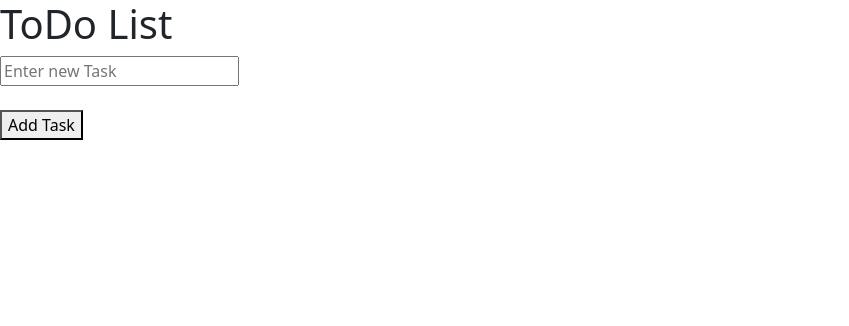
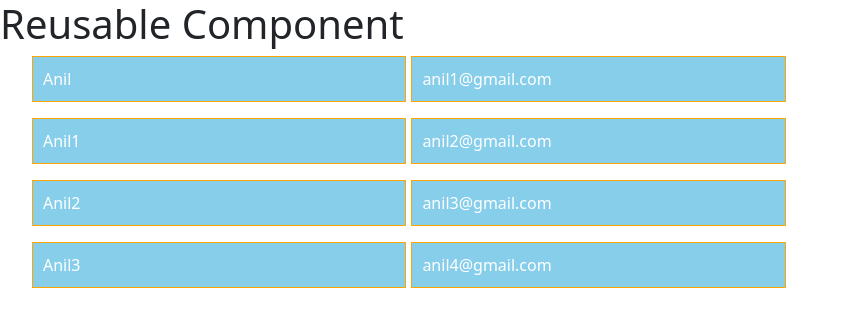
Before and after one commit to j4sumit/angularPractice, an Angular app: page / in a window 1280 px wide. Shown: the top 326 px of the page, without its empty margins (0-849 px from the left). Built offline with nearby package versions, Linux system fonts and the light colour scheme.

Commit message:
Resuable Component

```diff
--- a/src/app/app.component.html
+++ b/src/app/app.component.html
@@ -1,7 +1,4 @@
-<h1>ToDo List</h1>
-<input type="text" placeholder="Enter new Task"#task>
-<br><br>
-<button (click)="addTask(task.value)">Add Task</button>
-<ul *ngFor="let item of list">
-    <li>{{item.name}} <button (click)="removeItem(item.id)">remove item</button></li>
+<h1>Reusable Component</h1>
+<ul *ngFor="let user of userDataisl">
+    <app-child [data]="user"></app-child>
 </ul>
--- a/src/app/app.component.ts
+++ b/src/app/app.component.ts
@@ -9,13 +9,10 @@ import { Component } from '@angular/core'
 })
 export class AppComponent {
   title = 'Angular 14';
-list:any[]=[];
-  addTask(data:string){
-    this.list.push({id:this.list.length, name :data})
-console.log(this.list)
-  }
-  removeItem(id:number){
-this.list=this.list.filter((item)=> item.id!==id)
-  }
-
+  userDataisl=[
+    {name:"Anil",email:"anil1@gmail.com"},
+    {name:"Anil1",email:"anil2@gmail.com"},
+    {name:"Anil2",email:"anil3@gmail.com"},
+    {name:"Anil3",email:"anil4@gmail.com"}
+  ]
 }
--- a/src/app/app.module.ts
+++ b/src/app/app.module.ts
@@ -6,11 +6,13 @@ import { AppComponent } from './app.component';
 import {FormsModule} from '@angular/forms';
 import { NgbModule } from '@ng-bootstrap/ng-bootstrap'
 import {MatButtonModule} from '@angular/material/button'
-import {MatBadgeModule} from '@angular/material/badge'
+import {MatBadgeModule} from '@angular/material/badge';
+import { ChildComponent } from './child/child.component'
 
 @NgModule({
   declarations: [
     AppComponent,
+    ChildComponent,
   ],
   imports: [
     BrowserModule,
--- /dev/null
+++ b/src/app/child/child.component.css
@@ -0,0 +1,9 @@
+li{
+    display: inline-block;
+    padding: 10px;
+    width: 30%;
+    color: #fff;
+    margin-right: 5px;
+    background-color: skyblue;
+border: 1px solid orange;
+}
--- /dev/null
+++ b/src/app/child/child.component.html
@@ -0,0 +1,2 @@
+<li>{{data.name}}</li>
+<li>{{data.email}}</li>
--- /dev/null
+++ b/src/app/child/child.component.ts
@@ -0,0 +1,18 @@
+import { Component, OnInit,Input } from '@angular/core';
+
+@Component({
+  selector: 'app-child',
+  templateUrl: './child.component.html',
+  styleUrls: ['./child.component.css']
+})
+export class ChildComponent implements OnInit {
+  constructor() { }
+  @Input() data:{name:string, email:string}={
+    name: '',
+    email: ''
+  };
+
+  ngOnInit(): void {
+  }
+
+}
```
Also changed, not shown: 1 other file (tests, documents, lock files or other folders).
